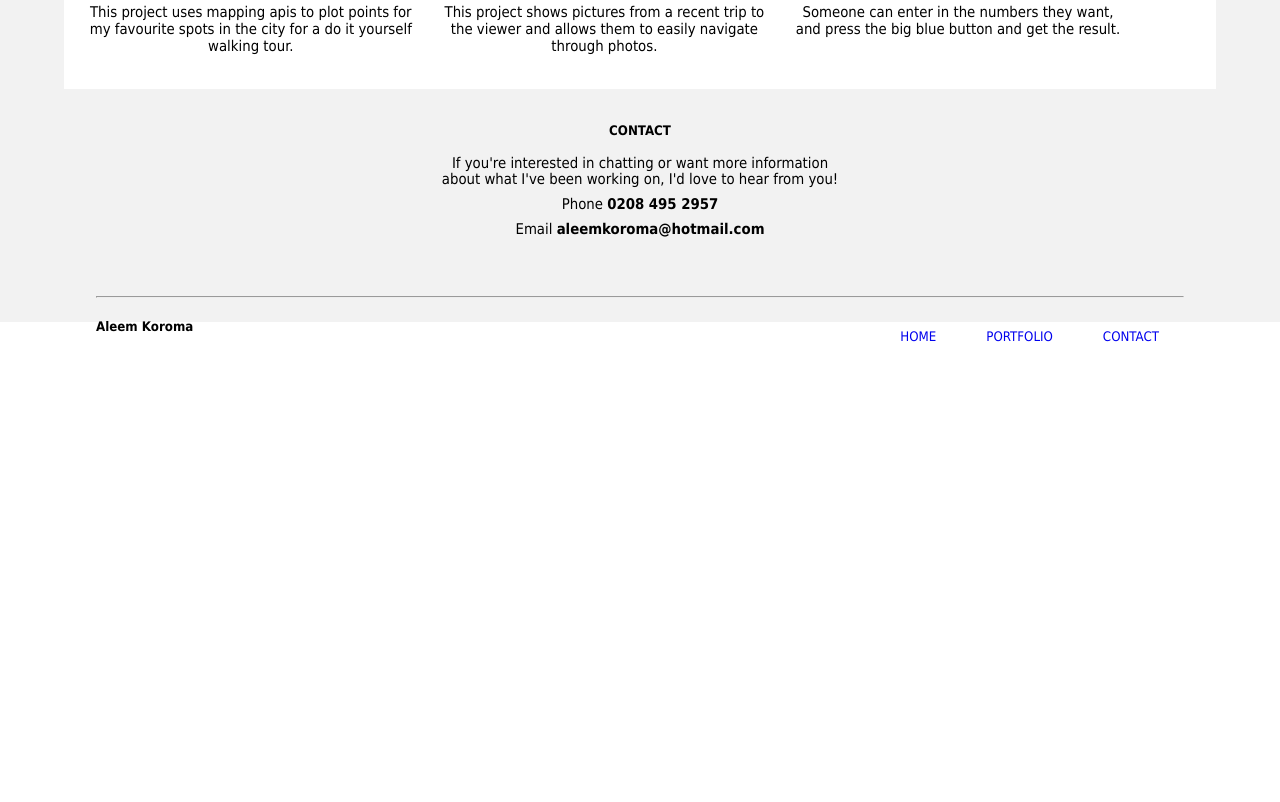
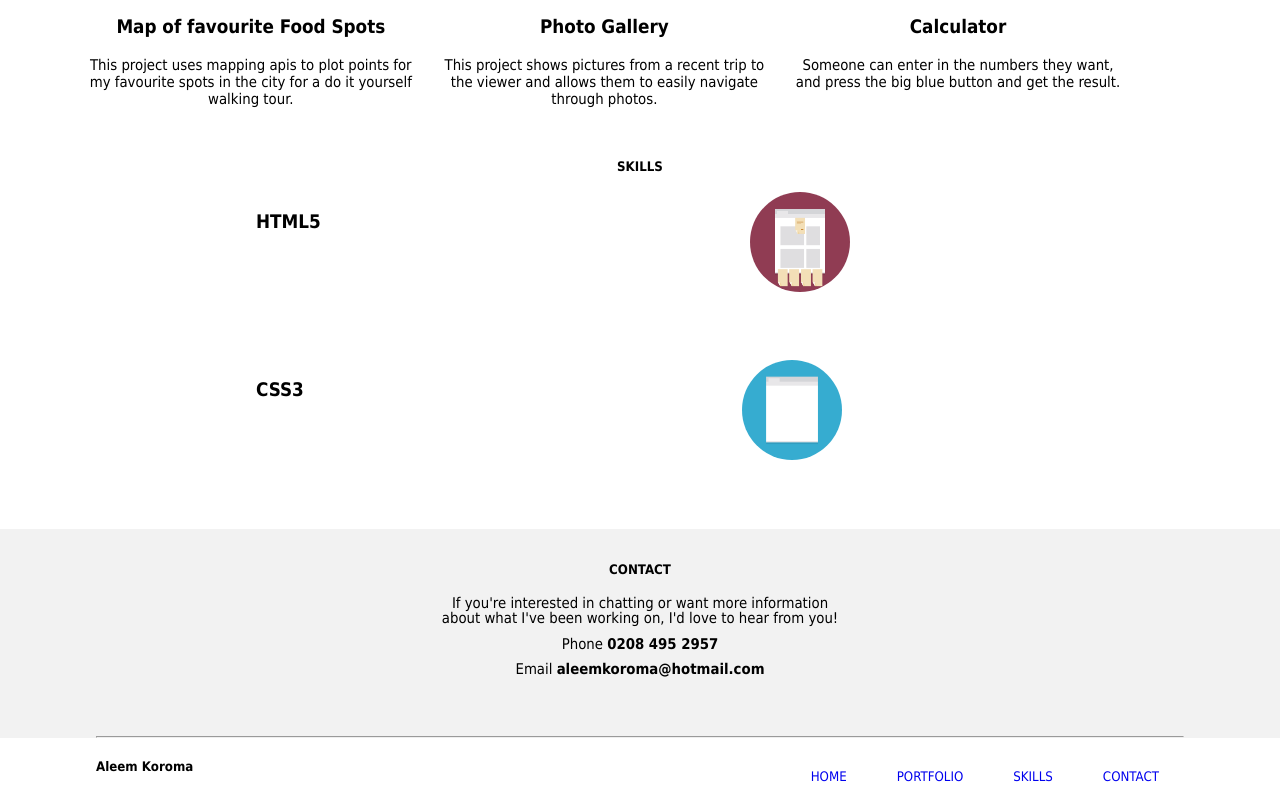
Before and after one commit to AleemKoroma/Responsive-Layout, a plain HTML site: page responsive_layout_v3/index.html in a window 1280 px wide. Shown: the part 1085-1887 px from the top of the page. Before the commit the page ends 1448 px from the top, so only its background shows below. Drawn offline with Linux system fonts and the light colour scheme.

Commit message:
Add files via upload
Final submission

```diff
--- a/responsive_layout_v3/index.html
+++ b/responsive_layout_v3/index.html
@@ -19,17 +19,19 @@
 				<ul class="nav">
 					<li><a href="#top">HOME</a></li>
 					<li><a href="#portfolio">PORTFOLIO</a></li>
+					<li><a href="#skills">SKILLS</a></li>
 					<li><a href="#contact">CONTACT</a></li>
 				</ul>
 			</header>
 
-				<main class="content">
+				<!-- <main class="content"> -->
 
 					<div class="profile clearfix">
 						<img src="photo/ibex.jpg" alt ="Profile Picture" class="profile-photo">
 						<p>Hello, I'm a front end developer and this is a small project demonstrating programming languages put to use.</p>
 					</div>
 			</div>
+		</div>
 
 
 			<div class="maincontent clearfix">
@@ -72,7 +74,21 @@
 				</div>
 			</div>
 
-		</main>
+			<div class="skill-set">
+				<h4 id="skills">SKILLS</h4>
+
+				<div>
+				<img src="images/portfolio-14.png" alt="Portfolio Image Fourteen">
+				<h3>HTML5</h3>
+				</div>
+
+				<div>
+				<img src="images/portfolio-15.png" alt="Portfolio Image Fifteen">
+				<h3>CSS3</h3>
+				</div>
+			</div>
+
+		<!-- </main> -->
 		<footer class="footermenu">
 			<div class="footercontent">
 				<h4 id="contact">CONTACT</h4>
@@ -88,6 +104,7 @@
 						<ul class="nav-media">
 							<li><a href="#top">HOME</a></li>
 					<li><a href="#portfolio">PORTFOLIO</a></li>
+					<li><a href="#skills">SKILLS</a></li>
 					<li><a href="#contact">CONTACT</a></li>
 						</ul>
 					</div>
--- a/responsive_layout_v3/stylesheets/styles.css
+++ b/responsive_layout_v3/stylesheets/styles.css
@@ -246,6 +246,23 @@
 		margin: auto;
 	}
 
+	.skill-set,
+	.skill-set div{
+		/*display: block;*/
+		margin-bottom: 5%;
+	}
+
+	.skill-set h3{
+		float: left;
+		margin-left: 20%;
+	}
+
+	.skill-set img {
+		border-radius: 100%;
+		width: 100px;
+		height: 100px;
+	}
+
 	.clearfix::after {
 		content:"";
 		display: table;
@@ -277,7 +294,7 @@
 		margin:auto;
 	}
 
-	.profile-photo{
+	/*.profile-photo{
 		vertical-align: right;
-	}
+	}*/
 }
```
